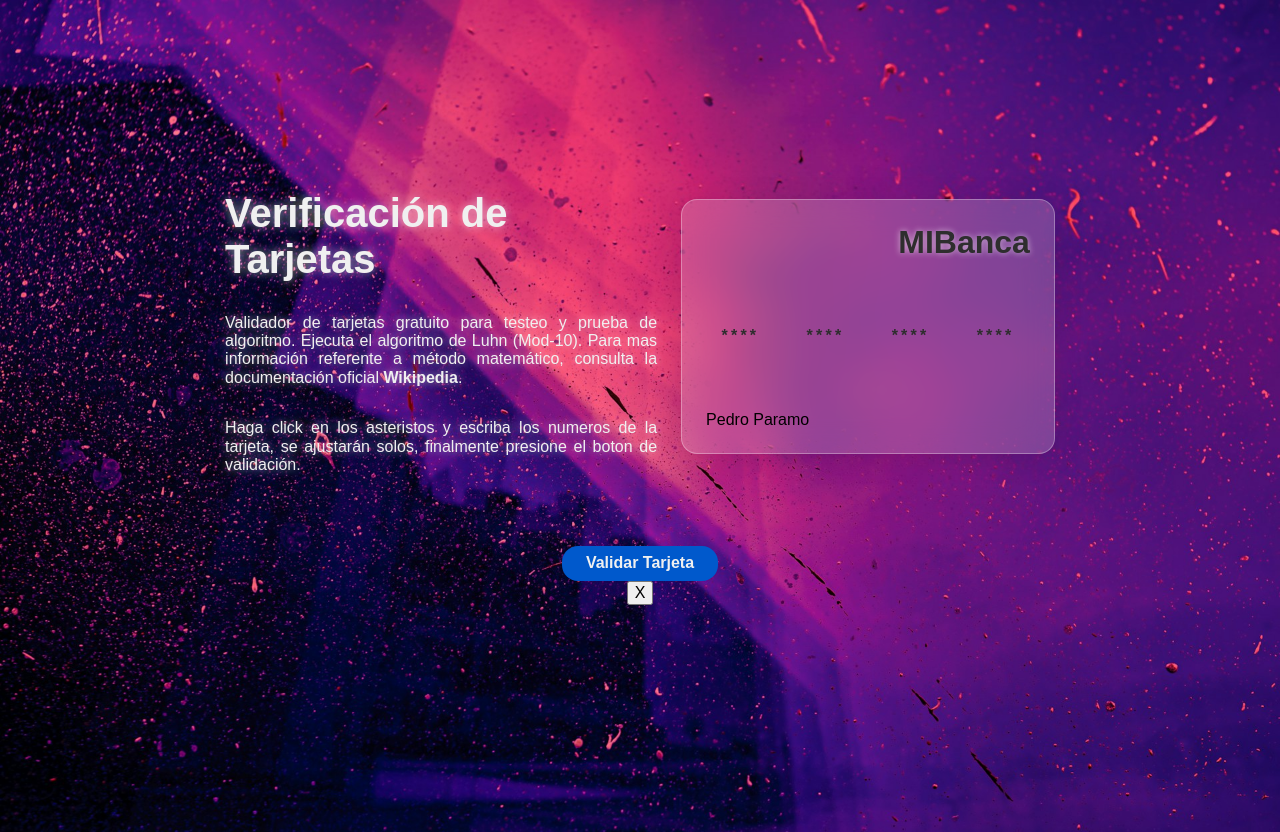
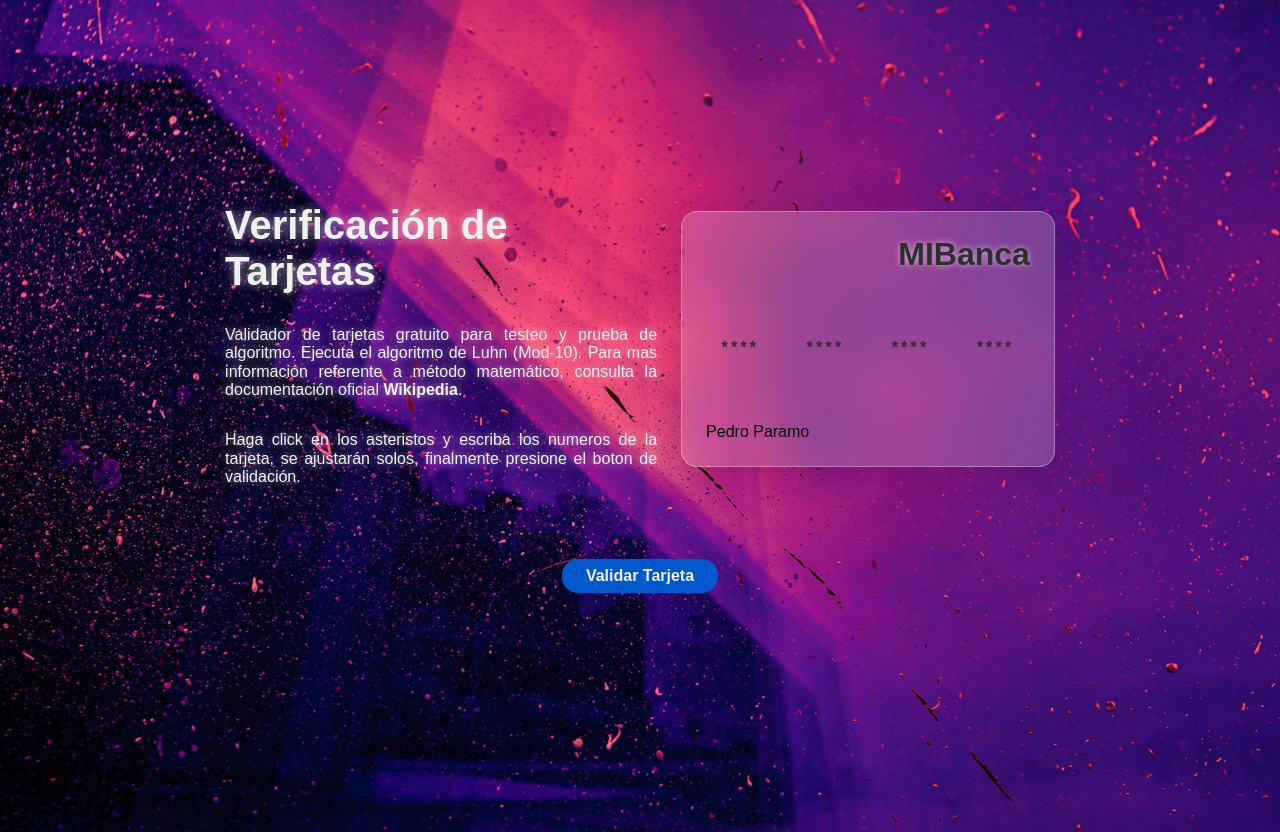
Before and after one commit to SebastianRejon/2026_Web_VerificadorLuhn, a plain HTML site: page index.html in a window 1280 px wide. Drawn offline with Linux system fonts and the light colour scheme.

Commit message:
Segundo commit
Actualizacion de MVP

```diff
--- a/index.html
+++ b/index.html
@@ -32,7 +32,6 @@
         <div class="down">
             <section class="bottom">
                 <button id="validate-btn" class="validate-btn">Validar Tarjeta</button>
-                <button id="eraser-btn" class="eraser-btn">X</button>
                 <p id="result" class="result"></p>
             </section>
         </div>
```
